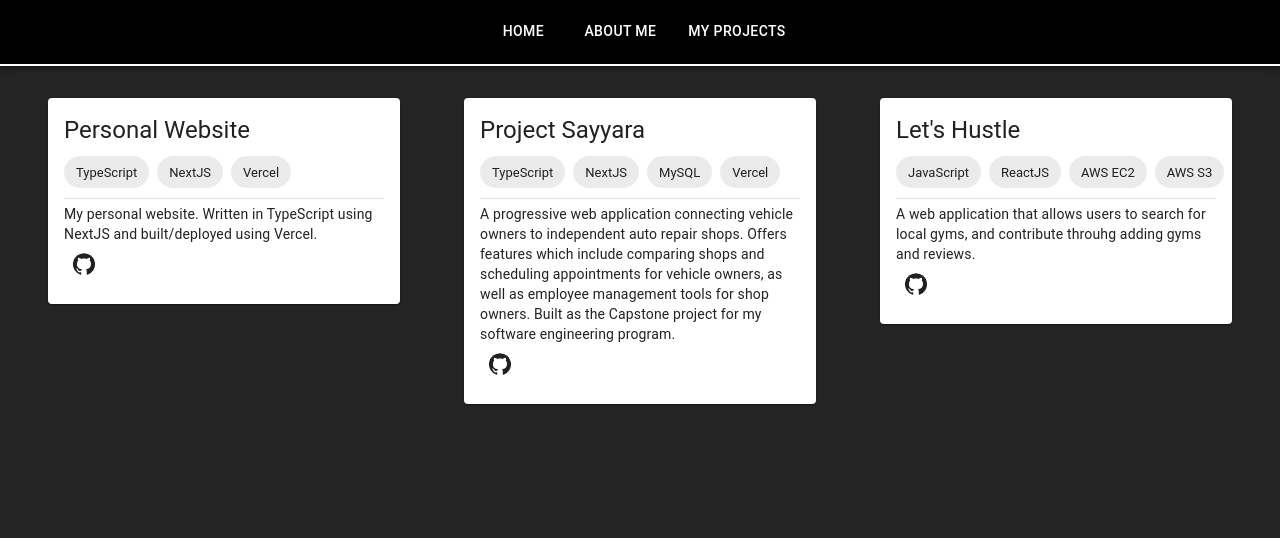
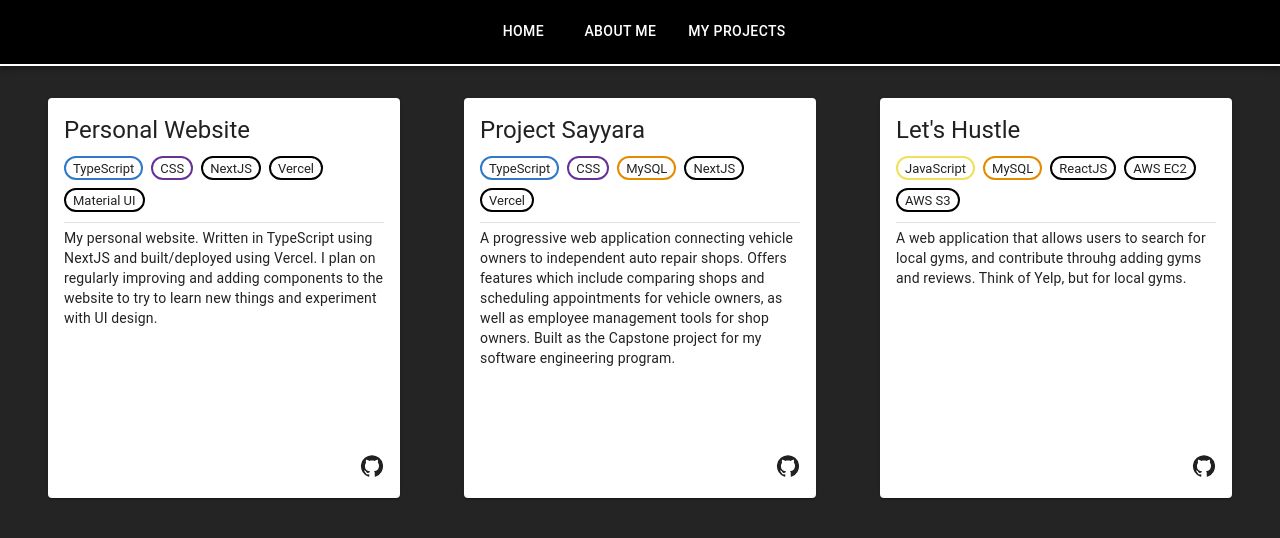
Before and after one commit to TimChoy/personal-site, a Next.js app: page /projects in a window 1280 px wide. Shown: the top 538 px of the page. Built offline with nearby package versions, Linux system fonts and the light colour scheme.

Commit message:
Update project card layouts

```diff
--- a/src/app/projects/page.tsx
+++ b/src/app/projects/page.tsx
@@ -4,27 +4,27 @@ import styles from "./projects.module.css";
 import { IProjectProps } from "@/common/types";
 
 export default function Projects() {
-  // Will be moved to a backend eventually
+  // Should be moved elsewhere. This is temporary to display on the website
   const projectList: IProjectProps[] = [
     {
       title: "Personal Website",
-      technologies: ["TypeScript", "NextJS", "Vercel"],
+      technologies: ["TypeScript", "CSS", "NextJS", "Vercel", "Material UI"],
       description:
-        "My personal website. Written in TypeScript using NextJS and built/deployed using Vercel.",
+        "My personal website. Written in TypeScript using NextJS and built/deployed using Vercel. I plan on regularly improving and adding components to the website to try to learn new things and experiment with UI design.",
       github: "https://github.com/TimChoy/personal-site",
     },
     {
       title: "Project Sayyara",
-      technologies: ["TypeScript", "NextJS", "MySQL", "Vercel"],
+      technologies: ["TypeScript", "CSS", "MySQL", "NextJS", "Vercel"],
       description:
         "A progressive web application connecting vehicle owners to independent auto repair shops. Offers features which include comparing shops and scheduling appointments for vehicle owners, as well as employee management tools for shop owners. Built as the Capstone project for my software engineering program.",
       github: "https://github.com/TimChoy/project-sayyara",
     },
     {
       title: "Let's Hustle",
-      technologies: ["JavaScript", "ReactJS", "AWS EC2", "AWS S3"],
+      technologies: ["JavaScript", "MySQL", "ReactJS", "AWS EC2", "AWS S3"],
       description:
-        "A web application that allows users to search for local gyms, and contribute throuhg adding gyms and reviews.",
+        "A web application that allows users to search for local gyms, and contribute throuhg adding gyms and reviews. Think of Yelp, but for local gyms.",
       github: "https://github.com/TimChoy/4ww3-Hustle",
     },
   ];
--- a/src/components/projectCard.module.css
+++ b/src/components/projectCard.module.css
@@ -1,5 +1,12 @@
 .cardContainer {
   text-align: left;
+}
+
+.cardStyles {
+  height: 25rem;
+  display: flex;
+  flex-direction: column;
+  justify-content: space-between;
 }
 
 .cardContent {
--- a/src/components/projectCard.tsx
+++ b/src/components/projectCard.tsx
@@ -7,7 +7,7 @@ import {
   Chip,
   Typography,
   Divider,
-  Stack,
+  Grid,
 } from "@mui/material";
 import React from "react";
 import GitHubIcon from "@mui/icons-material/GitHub";
@@ -15,9 +15,18 @@ import styles from "./projectCard.module.css";
 import { IProjectProps } from "@/common/types";
 
 const ProjectCard = (props: IProjectProps) => {
+  // Colours taken from GitHub's language colours
+  // https://github.com/ozh/github-colors
+  const mapColourToTech: { [index: string]: string } = {
+    CSS: "#663399",
+    JavaScript: "#f1e05a",
+    MySQL: "#e38c00",
+    TypeScript: "#3178c6",
+  };
+
   return (
     <div className={styles.cardContainer}>
-      <Card>
+      <Card className={styles.cardStyles}>
         <CardContent className={styles.cardContent}>
           <Typography
             variant="h5"
@@ -26,21 +35,33 @@ const ProjectCard = (props: IProjectProps) => {
           >
             {props.title}
           </Typography>
-          <Stack direction="row" spacing={1}>
+          <Grid container spacing={1}>
             {props.technologies.map((data, index) => (
-              <Chip key={index} label={data} />
+              <Grid item key={index}>
+                <Chip
+                  key={index}
+                  label={data}
+                  variant="outlined"
+                  size="small"
+                  // Border colour will be based on language, or black otherwise
+                  sx={{
+                    borderColor: mapColourToTech[data] ?? "black" ,
+                    borderWidth: "2px",
+                  }}
+                />
+              </Grid>
             ))}
-          </Stack>
+          </Grid>
           <Divider sx={{ marginTop: "10px", marginBottom: "5px" }} />
           <Typography variant="body2" component="div">
             {props.description}
           </Typography>
-          <CardActions disableSpacing>
-            <a href={props.github} target="_blank">
-              <GitHubIcon />
-            </a>
-          </CardActions>
         </CardContent>
+        <CardActions sx={{ padding: "16px", justifyContent: "end" }}>
+          <a href={props.github} target="_blank">
+            <GitHubIcon />
+          </a>
+        </CardActions>
       </Card>
     </div>
   );
```
